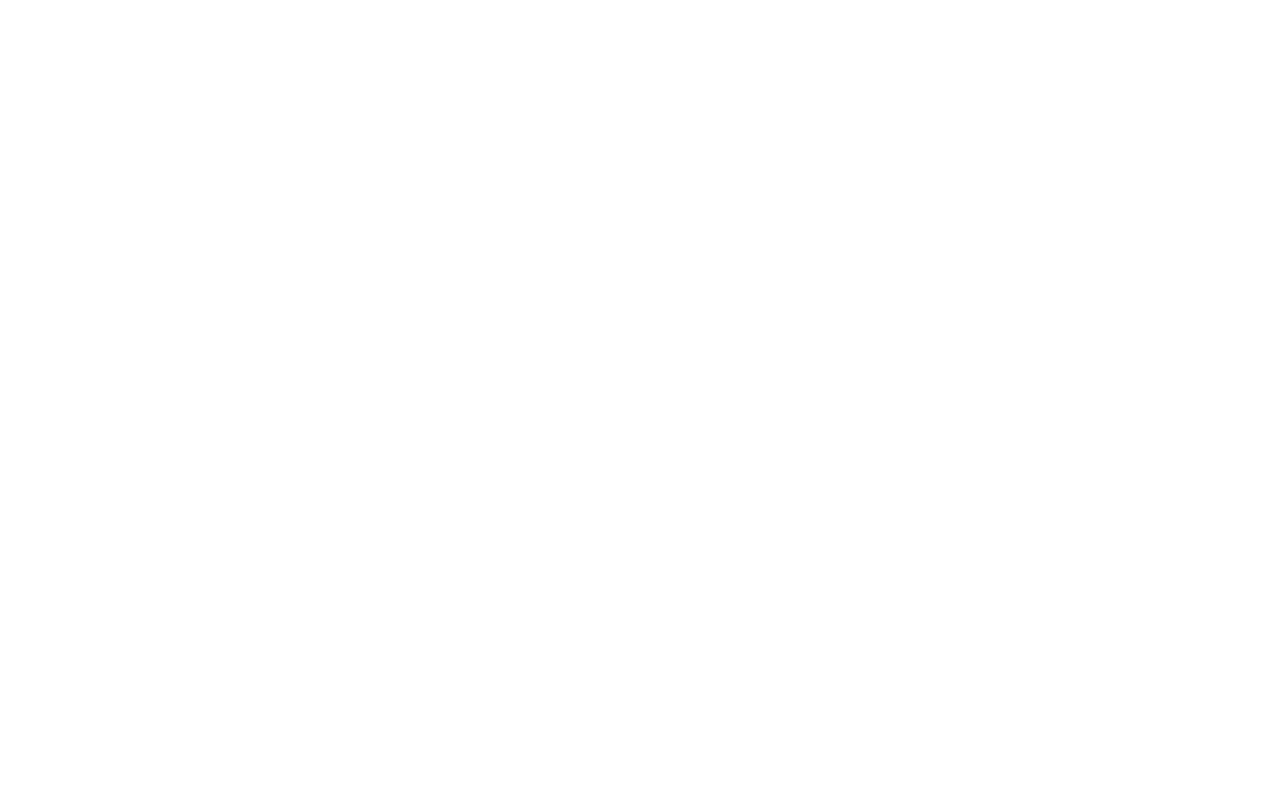
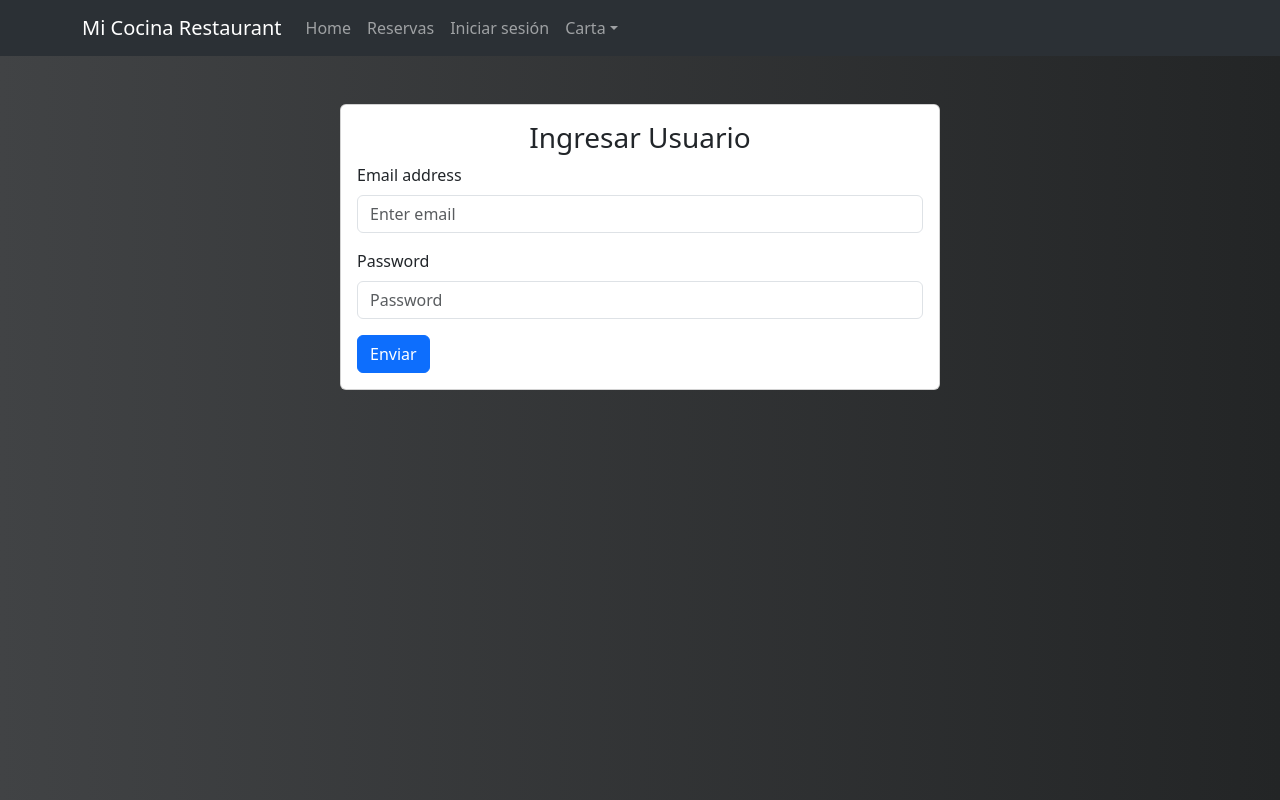
Before and after one commit to MadLucas/proyecto-restaurant-entrega4, a React (Vite) app in the folder restaurantApp/: page /Login in a window 1280 px wide. Before the commit this address had no page. Built offline with nearby package versions, Linux system fonts and the light colour scheme.

Commit message:
componentes Login y UserForm

```diff
--- a/restaurantApp/src/components/DateInput.jsx
+++ b/restaurantApp/src/components/DateInput.jsx
@@ -1,6 +1,6 @@
-import React from 'react';
-import { InputGroup } from 'react-bootstrap';
-import { Form } from 'react-bootstrap';
+import React from "react";
+import { InputGroup } from "react-bootstrap";
+import { Form } from "react-bootstrap";
 
 const DateInput = ({ name, value, onChange }) => {
   const handleDateChange = (e) => {
--- a/restaurantApp/src/components/ImgCarousel.jsx
+++ b/restaurantApp/src/components/ImgCarousel.jsx
@@ -15,24 +15,24 @@
         {/* Espacio para tu imagen */}
         <img src="https://images.unsplash.com/photo-1607247098789-6a43ebeaba4e?auto=format&fit=crop&q=80&w=2070&ixlib=rb-4.0.3&ixid=M3wxMjA3fDB8MHxwaG90by1wYWdlfHx8fGVufDB8fHx8fA%3D%3D" alt="Primer slide" />
         <Carousel.Caption>
-          <h3>Primer slide</h3>
-          <p>Descripción de la primera imagen.</p>
+          <h3>Gastronomia</h3>
+          <p>Ingredientes frescos</p>
         </Carousel.Caption>
       </Carousel.Item>
       <Carousel.Item>
         {/* Espacio para tu segunda imagen */}
         <img src="https://images.unsplash.com/photo-1512132411229-c30391241dd8?auto=format&fit=crop&q=80&w=2070&ixlib=rb-4.0.3&ixid=M3wxMjA3fDB8MHxwaG90by1wYWdlfHx8fGVufDB8fHx8fA%3D%3D" alt="Segundo slide" />
         <Carousel.Caption>
-          <h3>Segundo slide</h3>
-          <p>Descripción de la segunda imagen.</p>
+          <h3>Gastronomia</h3>
+          <p>Cocina de autor</p>
         </Carousel.Caption>
       </Carousel.Item>
       <Carousel.Item>
         {/* Espacio para tu tercera imagen */}
         <img src="https://images.unsplash.com/photo-1624904025431-d905ca1ba91e?auto=format&fit=crop&q=80&w=2070&ixlib=rb-4.0.3&ixid=M3wxMjA3fDB8MHxwaG90by1wYWdlfHx8fGVufDB8fHx8fA%3D%3D" alt="Tercer slide" />
         <Carousel.Caption>
-          <h3>Tercer slide</h3>
-          <p>Descripción de la tercera imagen.</p>
+          <h3>Gastronomia</h3>
+          <p>Delicias de nestra cocina</p>
         </Carousel.Caption>
       </Carousel.Item>
     </Carousel>
--- /dev/null
+++ b/restaurantApp/src/components/UserForm.jsx
@@ -0,0 +1,29 @@
+import React from 'react';
+import Card from 'react-bootstrap/Card';
+import Form from 'react-bootstrap/Form';
+import Button from 'react-bootstrap/Button';
+
+function UserForm() {
+  return (
+    <Card className="mx-auto mt-5" style={{ maxWidth: '600px' }}>
+      <Card.Body>
+        <h3 className="text-center">Ingresar Usuario</h3>
+        <Form>
+          <Form.Group className="mb-3" controlId="formGroupEmail">
+            <Form.Label>Email address</Form.Label>
+            <Form.Control type="email" placeholder="Enter email" />
+          </Form.Group>
+          <Form.Group className="mb-3" controlId="formGroupPassword">
+            <Form.Label>Password</Form.Label>
+            <Form.Control type="password" placeholder="Password" />
+          </Form.Group>
+          <Button variant="primary" type="submit">
+            Enviar
+          </Button>
+        </Form>
+      </Card.Body>
+    </Card>
+  );
+}
+
+export default UserForm;
--- a/restaurantApp/src/routes/AppRoutes.jsx
+++ b/restaurantApp/src/routes/AppRoutes.jsx
@@ -4,6 +4,7 @@
 import Home from "../views/Home";
 import Reservas from "../views/Reservas";
 import Menu from "../views/Menu";
+import Login from "../views/Login";
 
 const AppRoutes = () => {
   return (
@@ -13,6 +14,7 @@
                 <Route path="/" element={<Home />} />
                 <Route path="/reservas" element={<Reservas/>} />
                 <Route path="/Menu" element={<Menu/>} />
+                <Route path="/Login" element={<Login/>}/>
             </Route>
         </Routes>
     </>
--- a/restaurantApp/src/routes/Navigate.jsx
+++ b/restaurantApp/src/routes/Navigate.jsx
@@ -14,6 +14,7 @@
           <Nav className="me-auto">
             <Nav.Link href="/">Home</Nav.Link>
             <Nav.Link href="/Reservas">Reservas</Nav.Link>
+            <Nav.Link href="/Login">Iniciar sesión</Nav.Link>
             <NavDropdown title="Carta" id="basic-nav-dropdown">
               <NavDropdown.Item href="/Menu">Menu</NavDropdown.Item>
               <NavDropdown.Item href="#action/3.2">
--- a/restaurantApp/src/views/Home.jsx
+++ b/restaurantApp/src/views/Home.jsx
@@ -6,9 +6,9 @@
 const Home = () => {
     return (
         <>
-            <div id="carousel_container">
+            <section id="carousel_container">
                 <ImgCarousel/>
-            </div>
+            </section>
         </>
     )
 }
--- /dev/null
+++ b/restaurantApp/src/views/Login.jsx
@@ -0,0 +1,15 @@
+import React from "react";
+import UserForm from "../components/UserForm";
+
+
+const Login = () =>{
+    return(
+        <section>
+            <div>
+                <UserForm/>
+            </div>
+        </section>
+    )
+}
+
+export default Login;
```
Also changed, not shown: restaurantApp/src/views/Admin.jsx (added).
